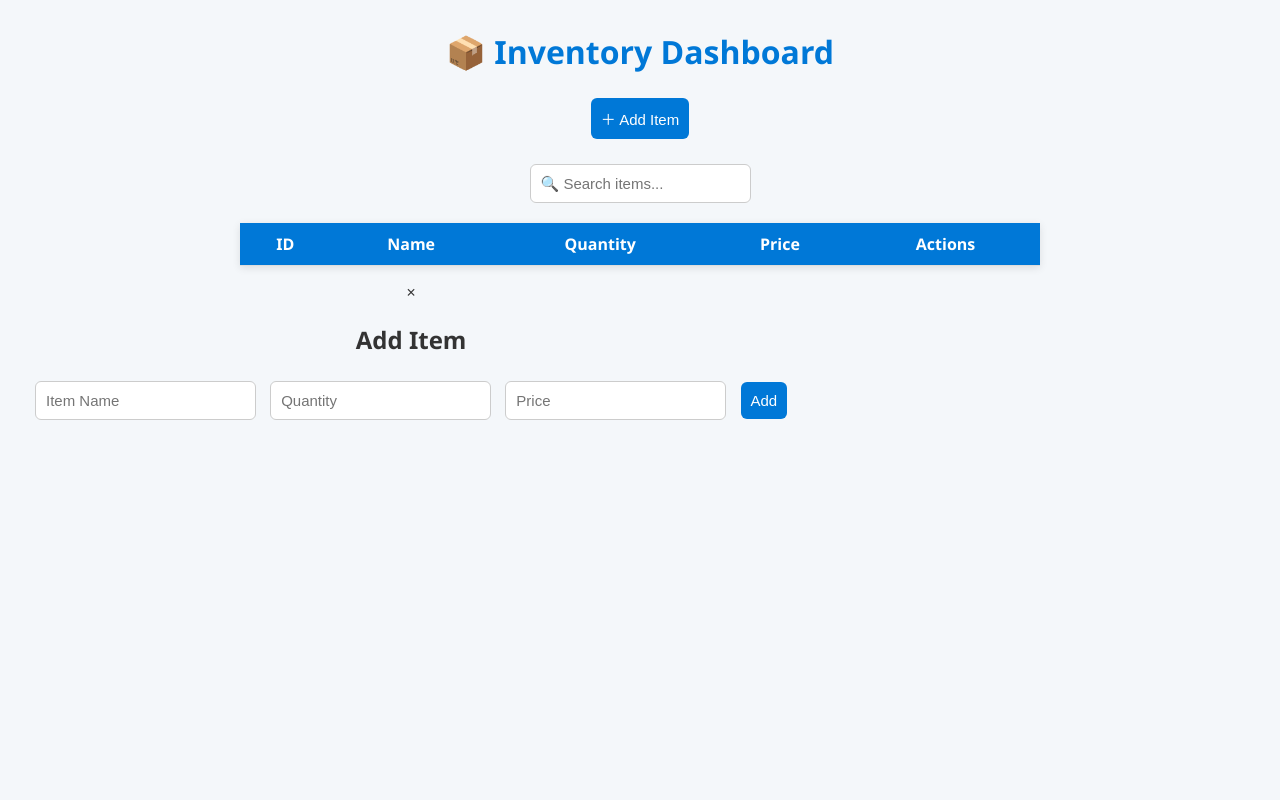
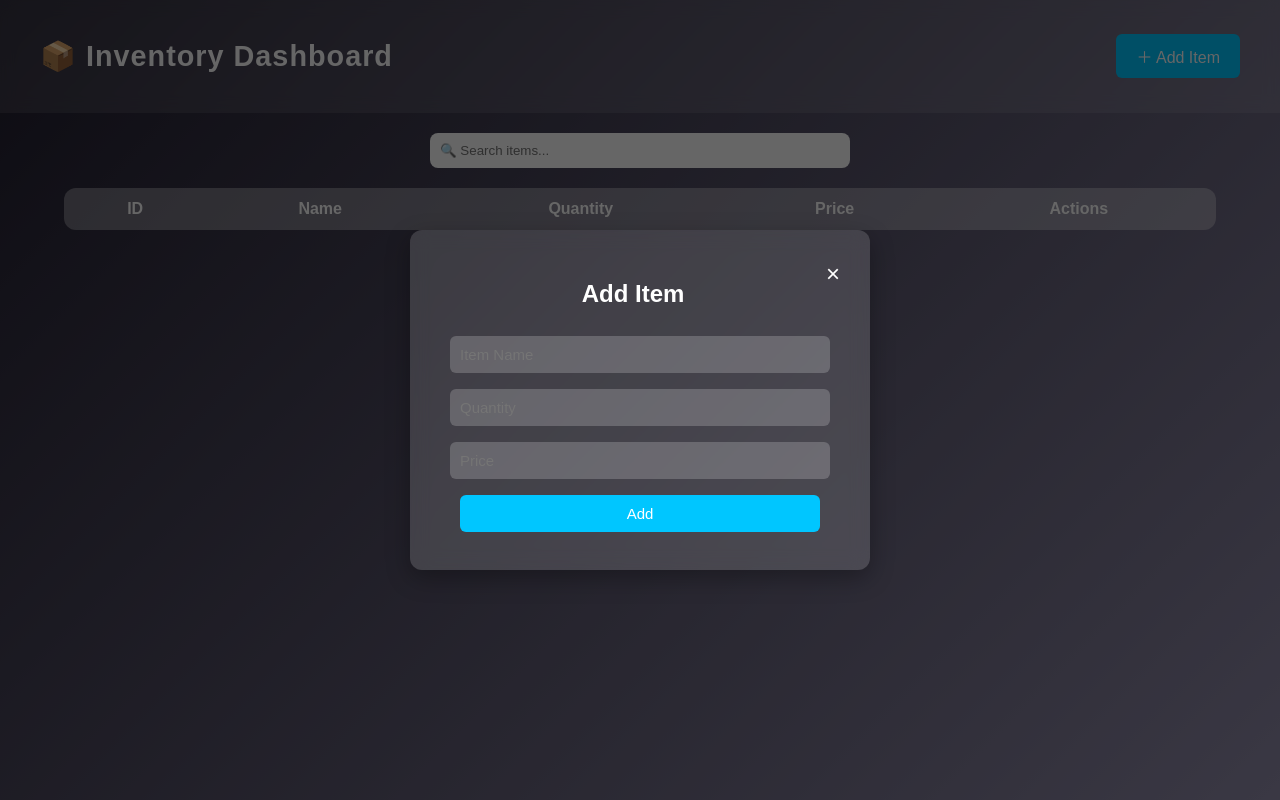
Before and after one commit to yashu234/DBMS, a website: page index.html in a window 1280 px wide. Both pictures are taken after a click on the button "＋ Add Item". Drawn offline with Linux system fonts and the light colour scheme; no server answers.

Commit message:
Update style.css

```diff
--- a/style.css
+++ b/style.css
@@ -1,83 +1,159 @@
 body {
-  font-family: "Segoe UI", Arial, sans-serif;
-  background-color: #f4f7fa;
-  color: #333;
-  margin: 30px;
+  font-family: "Poppins", sans-serif;
+  background: linear-gradient(135deg, #1f1c2c, #928dab);
+  color: #fff;
+  margin: 0;
+  padding: 0;
   text-align: center;
+  min-height: 100vh;
+}
+
+header {
+  display: flex;
+  justify-content: space-between;
+  align-items: center;
+  padding: 20px 40px;
+  background: rgba(255, 255, 255, 0.1);
+  backdrop-filter: blur(8px);
+  position: sticky;
+  top: 0;
 }
 
 h1 {
-  color: #0078d7;
-  margin-bottom: 20px;
+  font-size: 1.8em;
+  letter-spacing: 1px;
 }
 
-form {
-  margin-bottom: 25px;
+header button {
+  background-color: #00c6ff;
+  border: none;
+  color: white;
+  padding: 10px 20px;
+  border-radius: 6px;
+  cursor: pointer;
+  font-size: 16px;
+  transition: 0.3s;
+}
+header button:hover {
+  background-color: #0072ff;
 }
 
-input,
-button {
+#search-container {
+  margin: 20px;
+}
+#search {
   padding: 10px;
-  margin: 5px;
-  border: 1px solid #ccc;
+  width: 80%;
+  max-width: 400px;
+  border: none;
+  border-radius: 8px;
+  outline: none;
+}
+
+.table-container {
+  overflow-x: auto;
+  margin: 20px auto;
+  width: 90%;
+}
+
+table {
+  width: 100%;
+  border-collapse: collapse;
+  background: rgba(255, 255, 255, 0.15);
+  border-radius: 12px;
+  overflow: hidden;
+}
+
+th, td {
+  padding: 12px 15px;
+}
+
+th {
+  background: rgba(255, 255, 255, 0.2);
+}
+
+tr:hover {
+  background: rgba(255, 255, 255, 0.1);
+}
+
+.edit, .delete {
+  border: none;
+  padding: 8px 10px;
+  border-radius: 6px;
+  cursor: pointer;
+  color: white;
+  transition: 0.3s;
+}
+.edit {
+  background-color: #00b894;
+}
+.delete {
+  background-color: #d63031;
+}
+.edit:hover {
+  background-color: #009874;
+}
+.delete:hover {
+  background-color: #b21f1f;
+}
+
+#total-value {
+  margin: 20px;
+  font-size: 1.2em;
+  color: #ffeaa7;
+}
+
+.modal {
+  display: none;
+  position: fixed;
+  z-index: 10;
+  left: 0;
+  top: 0;
+  width: 100%;
+  height: 100%;
+  background: rgba(0, 0, 0, 0.6);
+  justify-content: center;
+  align-items: center;
+}
+
+.modal-content {
+  background: rgba(255, 255, 255, 0.15);
+  backdrop-filter: blur(10px);
+  padding: 30px;
+  border-radius: 12px;
+  width: 90%;
+  max-width: 400px;
+  color: #fff;
+  box-shadow: 0 8px 25px rgba(0, 0, 0, 0.3);
+}
+
+.close {
+  float: right;
+  font-size: 24px;
+  cursor: pointer;
+}
+
+form input, form button {
+  width: 90%;
+  padding: 10px;
+  margin: 8px 0;
+  border: none;
   border-radius: 6px;
   font-size: 15px;
 }
 
-button {
-  background-color: #0078d7;
+form input {
+  background: rgba(255, 255, 255, 0.2);
   color: white;
-  border: none;
-  cursor: pointer;
-  transition: 0.2s;
+  outline: none;
 }
 
-button:hover {
-  background-color: #005fa3;
+form button {
+  background: #00c6ff;
+  color: white;
+  cursor: pointer;
+  transition: 0.3s;
 }
-
-#search-container {
-  margin: 15px auto;
+form button:hover {
+  background: #0072ff;
 }
-
-table {
-  width: 90%;
-  max-width: 800px;
-  margin: 0 auto;
-  border-collapse: collapse;
-  background: white;
-  box-shadow: 0 2px 8px rgba(0, 0, 0, 0.1);
-}
-
-th,
-td {
-  padding: 10px;
-  border-bottom: 1px solid #ddd;
-}
-
-th {
-  background-color: #0078d7;
-  color: white;
-}
-
-tr:hover {
-  background-color: #f1f1f1;
-}
-
-#total-value {
-  margin-top: 15px;
-  font-weight: bold;
-  color: #0078d7;
-}
-
-button + button {
-  margin-left: 4px;
-}
-
-#cancel-edit {
-  background-color: #aaa;
-}
-
-#cancel-edit:hover {
-  background-color: #888;
-}
```
